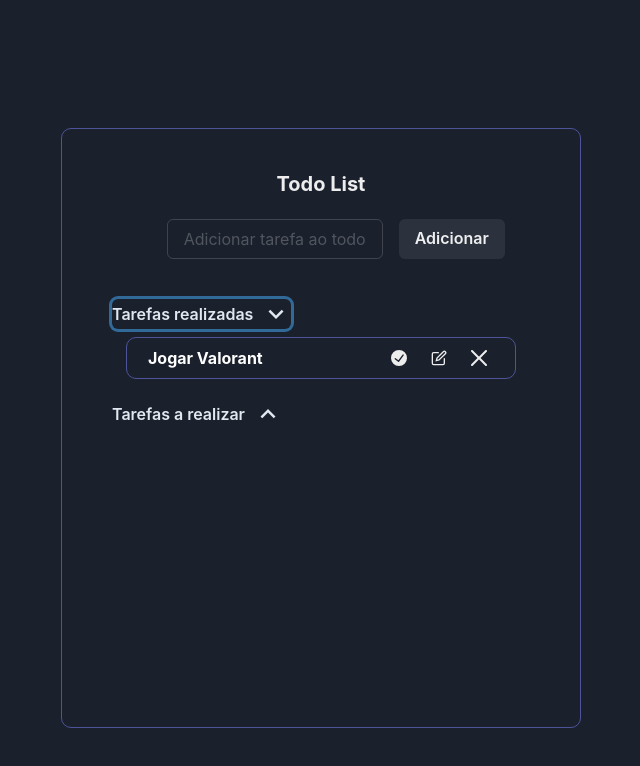
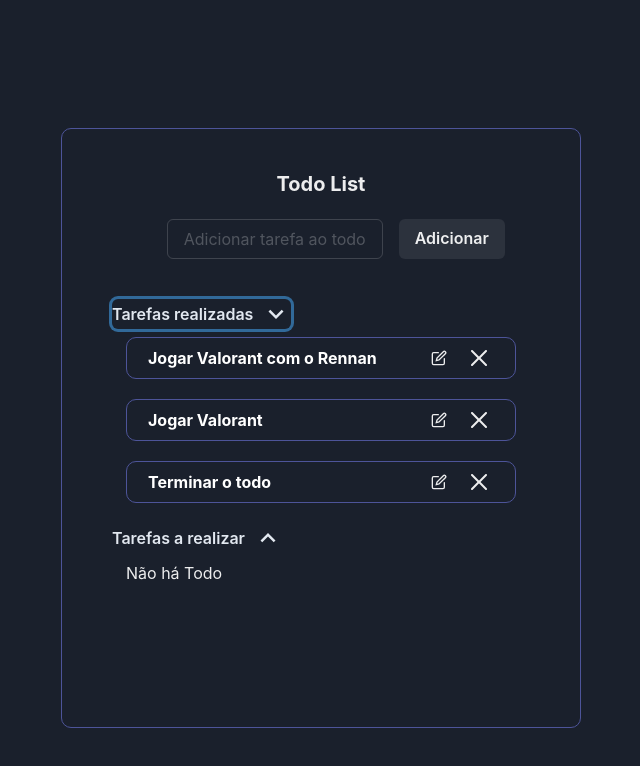
Before and after one commit to Rarysont/todo-list, a React (Create React App) app: page / in a window 1280 px wide. Both pictures are taken after a click on the button "Tarefas realizadas". Shown: the top 766 px of the page, without its empty margins (319-959 px from the left). Built offline with nearby package versions, Linux system fonts and the light colour scheme; data requests are answered from the project's data file.

Commit message:
create update todo for done

```diff
--- a/mock/db.json
+++ b/mock/db.json
@@ -1,13 +1,8 @@
 {
   "task": [
     {
-      "title": "Ir ao supermercado",
-      "id": 1,
-      "done": false
-    },
-    {
+      "done": true,
       "title": "Jogar Valorant com o Rennan",
-      "done": false,
       "id": 2
     },
     {
@@ -16,8 +11,8 @@
       "id": 3
     },
     {
+      "done": true,
       "title": "Terminar o todo",
-      "done": false,
       "id": 4
     }
   ]
--- a/src/@types/Todo.ts
+++ b/src/@types/Todo.ts
@@ -6,4 +6,5 @@ export interface ITodo {
 
 export interface IdentificationTodo {
   id: string;
+  title?: string;
 }
--- a/src/Components/CardsTodo/index.tsx
+++ b/src/Components/CardsTodo/index.tsx
@@ -10,17 +10,20 @@ interface Props {
   loading: boolean;
   onRemove(params: IdentificationTodo): Promise<void>;
   isOpen: boolean;
+  done: boolean;
+  // eslint-disable-next-line react/require-default-props
+  onUpdateTodoDone?(params: IdentificationTodo): Promise<void>;
 }
 
 export function CardsTodo(props: Props) {
-  const { id, title, loading, onRemove, isOpen } = props;
+  const { id, title, loading, onRemove, isOpen, done, onUpdateTodoDone } = props;
 
   if (loading) {
     return <Loading />;
   }
   return (
     <Collapse key={id} in={isOpen} style={{ width: '100%' }}>
-      <Container key={id} borderRadius="10px" borderWidth="1px" borderColor="#4d5499" marginBottom="5">
+      <Container borderRadius="10px" borderWidth="1px" borderColor="#4d5499" marginBottom="5">
         <Flex justifyContent="space-between">
           <Center marginLeft="5px">
             <Text fontWeight="bold" fontSize="16" color="white">
@@ -29,7 +32,14 @@ export function CardsTodo(props: Props) {
           </Center>
 
           <Box>
-            <IconButton variant="ghost" aria-label="teste" icon={<CheckCircleIcon />} />
+            {!done && onUpdateTodoDone && (
+              <IconButton
+                variant="ghost"
+                aria-label="teste"
+                icon={<CheckCircleIcon />}
+                onClick={() => onUpdateTodoDone({ id: String(id), title })}
+              />
+            )}
 
             <IconButton variant="ghost" aria-label="teste" icon={<EditIcon />}>
               Edit
--- a/src/Components/CollapseTodo/index.tsx
+++ b/src/Components/CollapseTodo/index.tsx
@@ -11,10 +11,12 @@ interface Props {
   onRemoveTodo(params: IdentificationTodo): Promise<void>;
   loading: boolean;
   done: boolean;
+  // eslint-disable-next-line react/require-default-props
+  onUpdateTodoDone?(params: IdentificationTodo): Promise<void>;
 }
 
 function CollapseTodo(props: Props) {
-  const { onClick, showTodo, todo, onRemoveTodo, loading, done } = props;
+  const { onClick, showTodo, todo, onRemoveTodo, loading, done, onUpdateTodoDone } = props;
   return (
     <Container>
       <Container marginBottom="2" marginLeft="-30">
@@ -31,7 +33,15 @@ function CollapseTodo(props: Props) {
       </Container>
       {todo.length ? (
         todo.map((to) => (
-          <CardsTodo id={to.id} title={to.title} loading={loading} onRemove={onRemoveTodo} isOpen={showTodo} />
+          <CardsTodo
+            id={to.id}
+            title={to.title}
+            loading={loading}
+            onRemove={onRemoveTodo}
+            isOpen={showTodo}
+            done={done}
+            onUpdateTodoDone={onUpdateTodoDone}
+          />
         ))
       ) : (
         <Text>Não há Todo</Text>
--- a/src/hooks/todo.tsx
+++ b/src/hooks/todo.tsx
@@ -3,7 +3,7 @@ import { createContext, ReactElement, useContext, useState } from 'react';
 
 import { IFormTodo } from '../@types/FormTodo';
 import { IdentificationTodo, ITodo } from '../@types/Todo';
-import { addNewTodo, deleteTodo, getAllTodo } from '../service/todo';
+import { addNewTodo, deleteTodo, getAllTodo, updateTodoDone } from '../service/todo';
 
 interface TodoContextData {
   getTodo(): Promise<void>;
@@ -12,6 +12,7 @@ interface TodoContextData {
   addTodo(params: IFormTodo): void;
   loading: boolean;
   removeTodo(params: IdentificationTodo): Promise<void>;
+  updateTodo(params: IdentificationTodo): Promise<void>;
 }
 
 interface Props {
@@ -56,6 +57,14 @@ export function TodoProvider({ children }: Props): ReactElement {
     }
   }
 
+  async function updateTodo(params: IdentificationTodo) {
+    try {
+      await updateTodoDone(params);
+    } catch (error) {
+      console.error(error);
+    }
+  }
+
   return (
     <TodoContext.Provider
       value={{
@@ -65,6 +74,7 @@ export function TodoProvider({ children }: Props): ReactElement {
         loading,
         addTodo,
         removeTodo,
+        updateTodo,
       }}
     >
       {children}
--- a/src/screens/Todo/index.tsx
+++ b/src/screens/Todo/index.tsx
@@ -9,12 +9,12 @@ import { Form } from '../../Components/Form';
 import { useTodo } from '../../hooks/todo';
 
 function Todo() {
+  const { getTodo, todoDone, todoNotDone, loading, addTodo, removeTodo, updateTodo } = useTodo();
+
   const [sucessAddTodo, setSuccessAddTodo] = useState(false);
   const [deleteTodo, setDeleteTodo] = useState(false);
-  const { getTodo, todoDone, todoNotDone, loading, addTodo, removeTodo } = useTodo();
-
+  const [updateTodoDone, setUpdateTodoDone] = useState(false);
   const [showTodoDone, setShowTodoDone] = useState(false);
-
   const [showTodoNotDone, setShowTodoNotDone] = useState(false);
 
   const handleToggleTodoDone = () => setShowTodoDone(!showTodoDone);
@@ -24,7 +24,7 @@ function Todo() {
     (async () => {
       await getTodo();
     })();
-  }, [sucessAddTodo, deleteTodo]);
+  }, [sucessAddTodo, deleteTodo, updateTodoDone]);
 
   const toast = useToast();
 
@@ -78,6 +78,17 @@ function Todo() {
     }
   }
 
+  async function handleUpdateTodoDone(params: IdentificationTodo) {
+    try {
+      await updateTodo(params);
+      setUpdateTodoDone(true);
+    } catch (error) {
+      console.error(error);
+    } finally {
+      setUpdateTodoDone(false);
+    }
+  }
+
   return (
     <Container
       display="flex"
@@ -121,6 +132,8 @@ function Todo() {
               onRemoveTodo={onRemoveTodo}
               loading={loading}
               done={false}
+              // eslint-disable-next-line react/jsx-no-bind
+              onUpdateTodoDone={handleUpdateTodoDone}
             />
           </Container>
         </Flex>
--- a/src/service/todo.ts
+++ b/src/service/todo.ts
@@ -7,3 +7,6 @@ export const getAllTodo = () => api.get('task').then((res) => res);
 export const addNewTodo = (data: IFormTodo) => api.post('task', data).then((res) => res);
 
 export const deleteTodo = (params: IdentificationTodo) => api.delete(`task/${params.id}`).then((res) => res);
+
+export const updateTodoDone = (params: IdentificationTodo) =>
+  api.put(`task/${params.id}`, { done: true, title: params.title }).then((res) => res);
```
